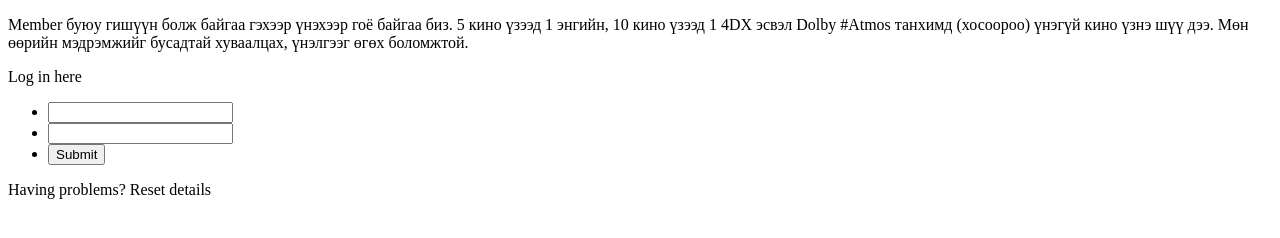
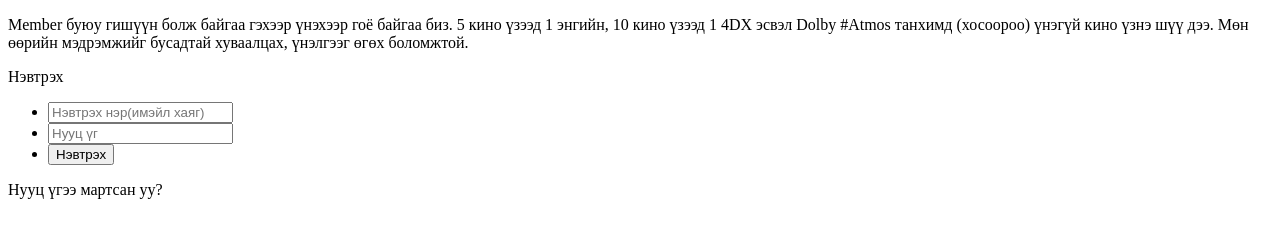
Before and after one commit to hngrzl0/web, a plain HTML site: page login.html in a window 1280 px wide. Drawn offline with Linux system fonts and the light colour scheme.

Commit message:
tsenguun zaswar

```diff
--- a/login.html
+++ b/login.html
@@ -8,13 +8,13 @@
                 <p>Member буюу гишүүн болж байгаа гэхээр үнэхээр гоё байгаа биз. 5 кино үзээд 1 энгийн, 10 кино үзээд 1 4DX эсвэл Dolby #Atmos танхимд (хосоороо) үнэгүй кино үзнэ шүү дээ. Мөн өөрийн мэдрэмжийг бусадтай хуваалцах, үнэлгээг өгөх боломжтой.</p>
             </div>
             <div>
-                <p>Log in here</p>
+                <p>Нэвтрэх</p>
                 <ul>
-                    <li><input type="email"></li>
-                    <li><input type="text"></li>
-                    <li><input type="submit"></li>
+                    <li><input type="email" placeholder="Нэвтрэх нэр(имэйл хаяг)"></li>
+                    <li><input type="text" placeholder="Нууц үг"></li>
+                    <li><button type="button">Нэвтрэх</button></li>
                 </ul>
-                <p>Having problems? Reset details</p>
+                <p>Нууц үгээ мартсан уу?</p>
             </div>
         </body>
     </html>
```
Also changed, not shown: create.html (+1 -1 lines).
